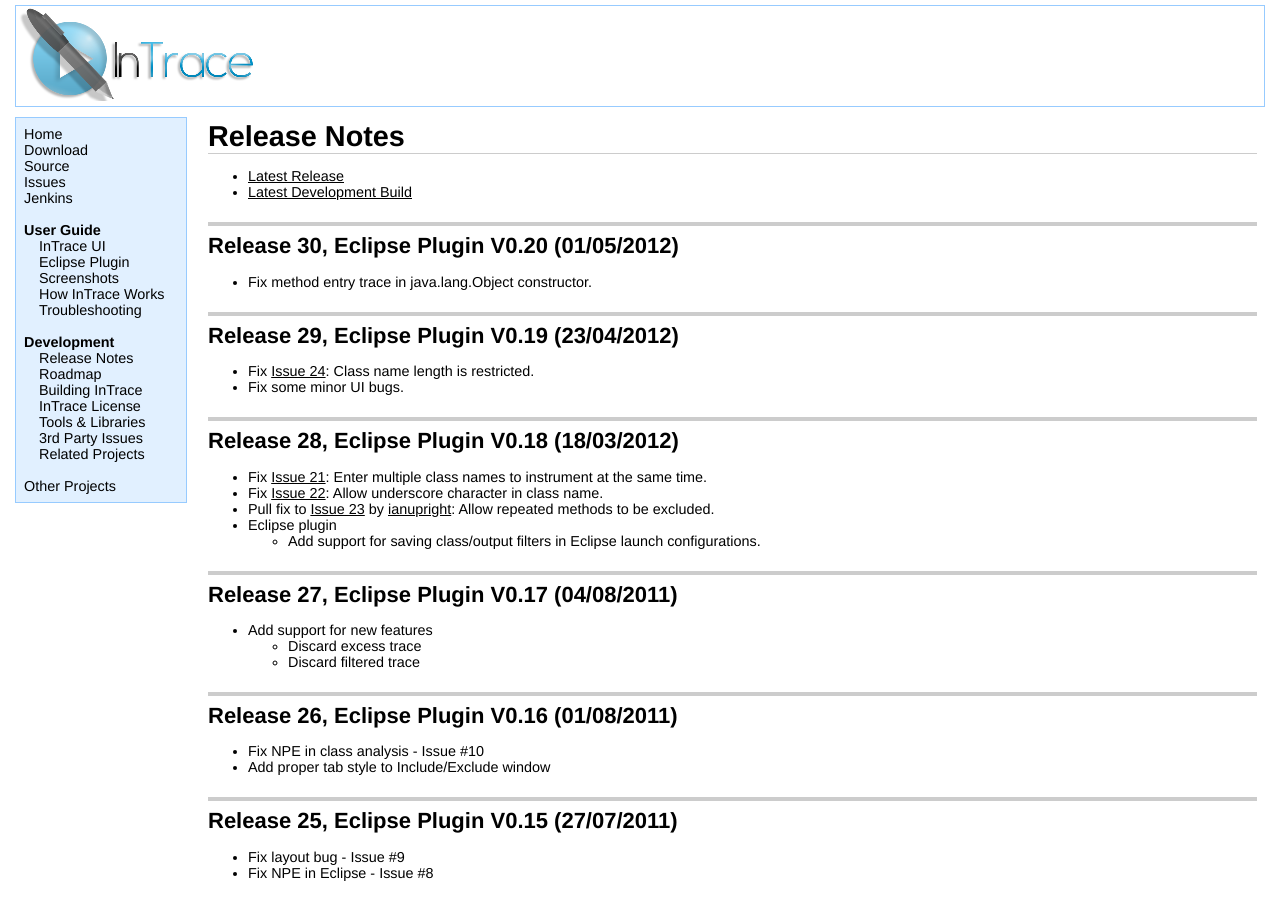
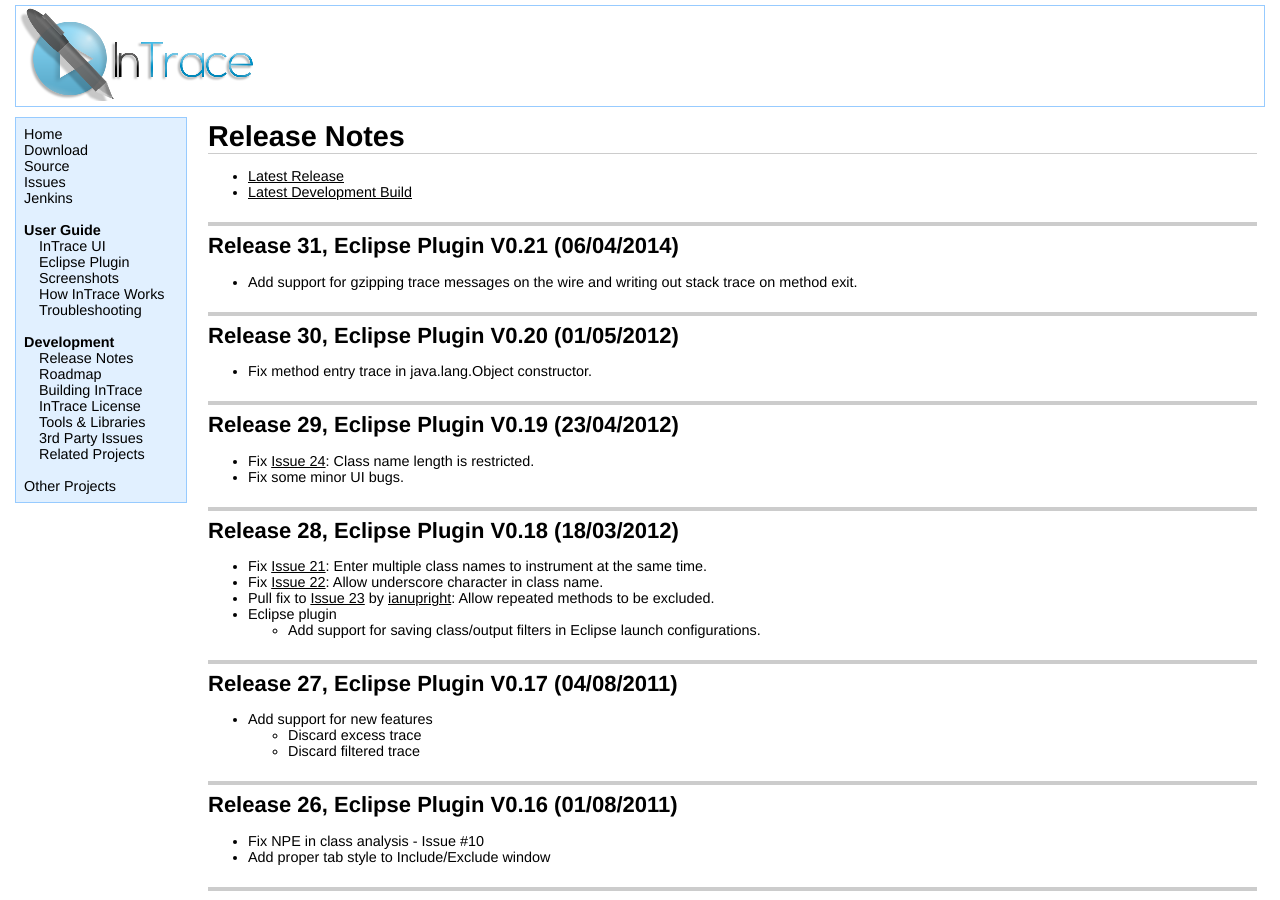
Before and after one commit to mchr3k/org.intrace, a Jekyll site: the page built from releasenotes.html, in a window 1280 px wide and 900 px high. Built offline with Jekyll 4.4.1, drawn with Linux system fonts in a browser that asks for light colours.

Commit message:
Release 31 notes

```diff
--- a/eclipse.html
+++ b/eclipse.html
@@ -15,7 +15,7 @@ title: Eclipse Plugin
   <li>Within Eclipse, open Help -&gt; Install New Software</li>
   <li>Enter the following URL: http://intracesite.appspot.com/
   <ul>
-    <li>This site relies on a free traffic quota. If this site is down you should download the .zip update site: <a href="https://github.com/downloads/mchr3k/org.intrace/intrace.ecl.site.zip">intrace.ecl.site.zip</a>
+    <li>This site relies on a free traffic quota. If this site is down you should download the .zip update site: <a href="http://intracesite.appspot.com/files/intrace.ecl.site.zip">intrace.ecl.site.zip</a>
     </li>
     <li>To use this file, click the ""Add" button and then the "Archive" button and navigate to the downloaded file.</li>
   </ul></li>
--- a/releasenotes.html
+++ b/releasenotes.html
@@ -7,6 +7,11 @@ title: Release Notes
 <ul>
 <li><a href="http://github.com/mchr3k/org.intrace/tree/master/binaries/jars/latest_release/">Latest Release</a></li>
 <li><a href="http://github.com/mchr3k/org.intrace/tree/master/binaries/jars/latest_development/">Latest Development Build</a></li>
+</ul>
+
+<h2>Release 31, Eclipse Plugin V0.21 (06/04/2014)</h2>
+<ul>
+<li>Add support for gzipping trace messages on the wire and writing out stack trace on method exit.
 </ul>
 
 <h2>Release 30, Eclipse Plugin V0.20 (01/05/2012)</h2>
```
Also changed, not shown: buildingintrace.html (+7 -7 lines), download.html (line endings or trailing spaces), index.html (line endings or trailing spaces).
